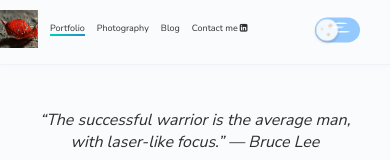
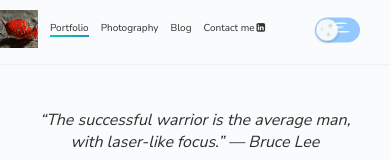
Before and after one commit to dryleaf/dryleaf.github.io, a Next.js app: page / in a window 390 px wide. Shown: the top 160 px of the page. Built offline with nearby package versions, Linux system fonts and the light colour scheme; a web font is replaced by a local one.

Commit message:
adjusts font-size

```diff
--- a/styles/globals.css
+++ b/styles/globals.css
@@ -311,7 +311,7 @@
 }
 
 header .links li a {
-  font-size: 12px;
+  font-size: 14px;
   color: var(--color);
   text-decoration: none !important;
   background: linear-gradient(to right, #00d1b1 0%, #278fc6 98%);
@@ -337,7 +337,7 @@
     flex: 0 calc(100vw - 200px);
   }
   header .links li a {
-    font-size: 9px;
+    font-size: 10px;
   }
 .img-wrapper .name{
   display:none !important;
```
